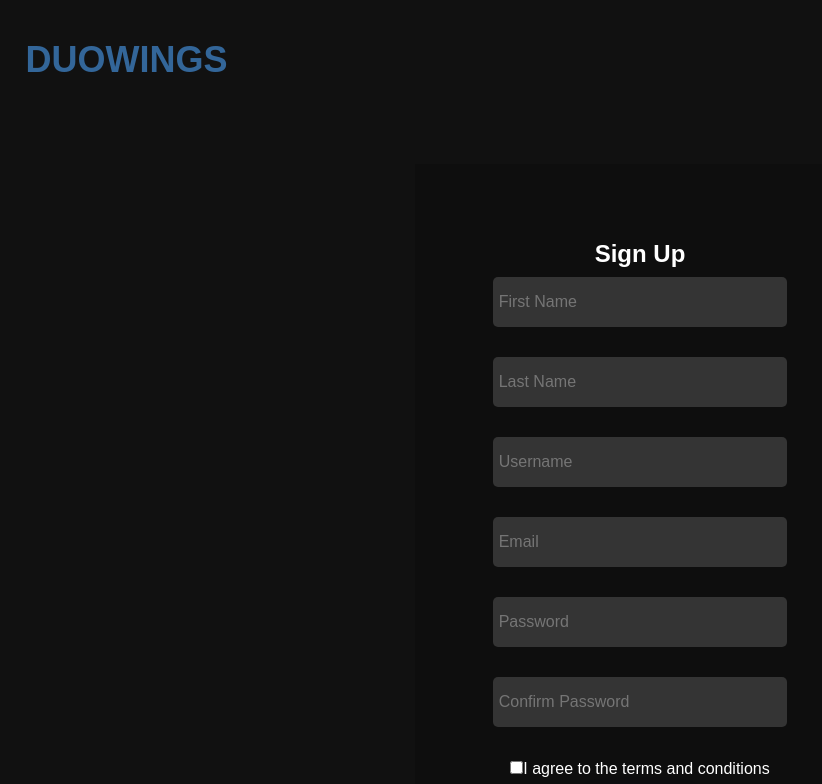
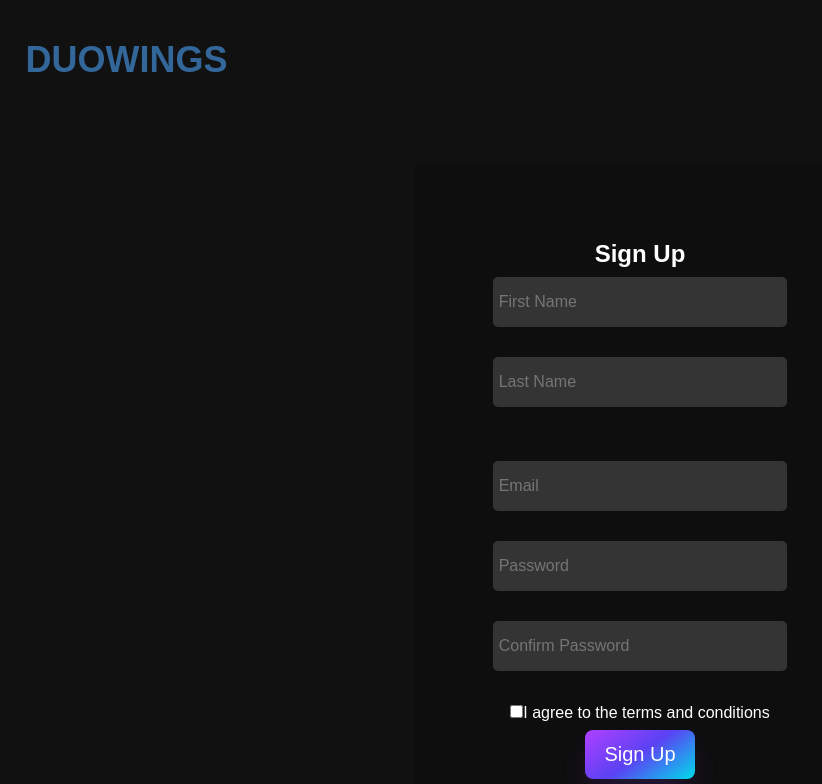
Before and after one commit to devingdaniels/DuoWings, a React (Vite) app in the folder frontend/: page /register in a window 1280 px wide. Shown: the top 784 px of the page, without its empty margins (0-822 px from the left). Built offline with nearby package versions, Linux system fonts and the light colour scheme; no server answers.

Commit message:
Updated register form to match user schema

```diff
--- a/frontend/src/components/auth/register/RegisterForm.tsx
+++ b/frontend/src/components/auth/register/RegisterForm.tsx
@@ -5,7 +5,6 @@ import { Link } from "react-router-dom";
 interface UserData {
   fname: string;
   lname: string;
-  username: string;
   email: string;
   password: string;
   confirmPassword: string;
@@ -16,7 +15,6 @@ const SignUpForm: React.FC = () => {
   const [userData, setUserData] = useState<UserData>({
     fname: "",
     lname: "",
-    username: "",
     email: "",
     password: "",
     confirmPassword: "",
@@ -68,14 +66,6 @@ const SignUpForm: React.FC = () => {
                 onChange={handleInputChange}
               />
               <br />
-              <input
-                className="username"
-                type="text"
-                placeholder="Username"
-                name="username"
-                value={userData.username}
-                onChange={handleInputChange}
-              />
               <br />
               <input
                 className="email"
```
